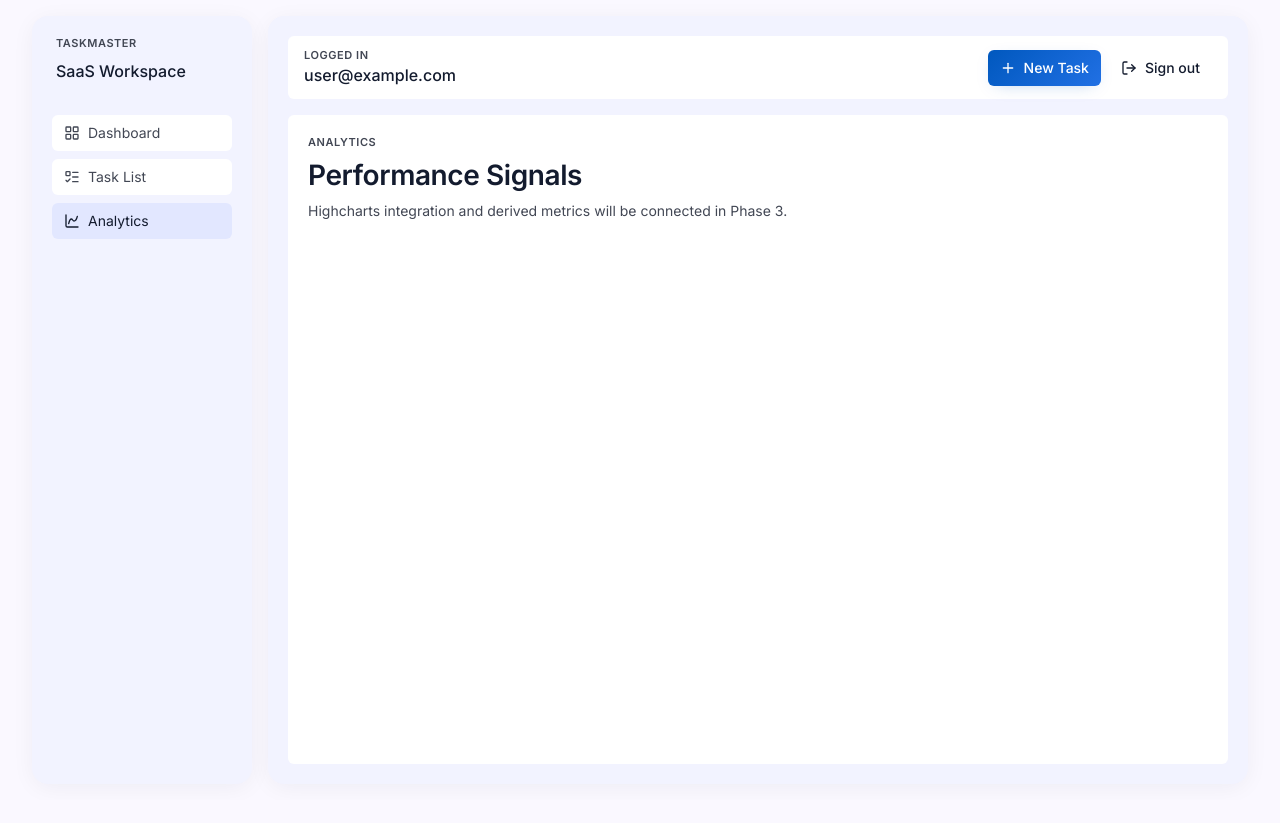
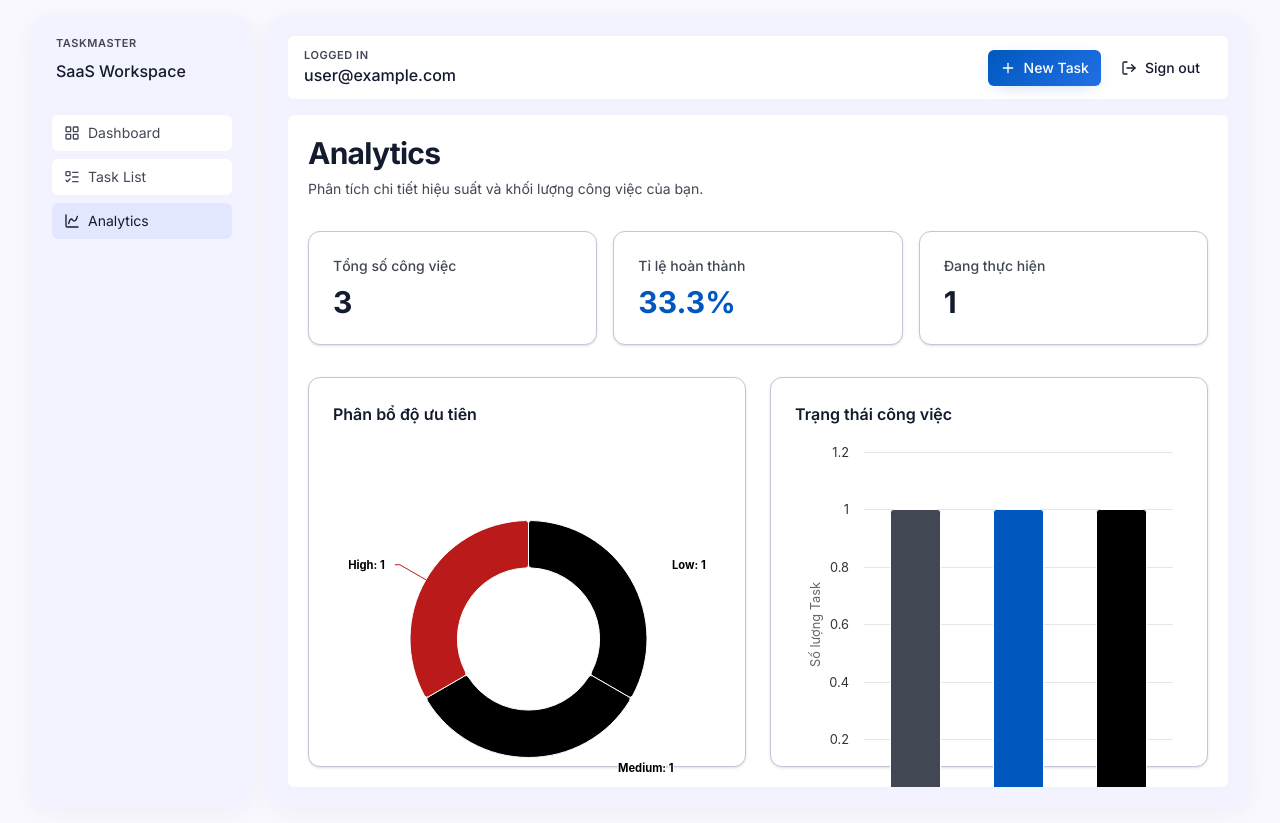
Before and after one commit to hypeaxis/saas-dashboard, a Next.js app: page /analytics in a window 1280 px wide. Before the commit the page ends 800 px from the top, so only its background shows below. Built offline with nearby package versions, Linux system fonts and the light colour scheme; no server answers; sample sign-in values are in the browser's storage.

Commit message:
update analystic page
- hoàn thiện UI cơ bản của trang analytics
- cập nhật thêm deprive atom hỗ trợ lấy thông tin và hiển thị chart

```diff
--- a/src/app/(protected)/analytics/page.tsx
+++ b/src/app/(protected)/analytics/page.tsx
@@ -1,11 +1,141 @@
+"use client";
+
+import React, { useMemo } from "react";
+import { useAtomValue } from "jotai";
+import Highcharts from "highcharts";
+import HighchartsReact from "highcharts-react-official";
+import {
+    tasksAtom,
+    priorityCountsAtom,
+    completionRateAtom,
+    statusCountsAtom,
+} from "src/store/tasks";
+
 export default function AnalyticsPage() {
+
+    const tasks = useAtomValue(tasksAtom);
+    const priorityCounts = useAtomValue(priorityCountsAtom);
+    const statusCounts = useAtomValue(statusCountsAtom);
+    const completionRate = useAtomValue(completionRateAtom);
+
+    const priorityChartOptions = useMemo(() => {
+
+        const priorityLabels: Record<keyof typeof priorityCounts, string> = {
+            low: "Low",
+            medium: "Medium",
+            high: "High",
+        };
+
+        const data = Object.entries(priorityCounts).map(([key, value]) => ({
+        name: priorityLabels[key as keyof typeof priorityLabels],
+        y: value as number,
+
+        color:
+            key === "high" ? "var(--destructive)" :
+            key === "medium" ? "var(--warning)" : "var(--success)",
+        }));
+
+        return {
+        chart: { type: "pie", backgroundColor: "transparent" },
+        title: { text: "" },
+        tooltip: { pointFormat: "<b>{point.y} tasks</b>" },
+        plotOptions: {
+            pie: {
+            innerSize: "60%", // Biến thành Donut chart cho hiện đại
+            dataLabels: { enabled: true, format: "<b>{point.name}</b>: {point.y}" },
+            },
+        },
+        series: [{ name: "Priority", colorByPoint: true, data }],
+        credits: { enabled: false },
+        };
+    }, [priorityCounts]);
+
+    const statusChartOptions = useMemo(() => {
+        return {
+        chart: { type: "column", backgroundColor: "transparent" },
+        title: { text: "" },
+        xAxis: { categories: ["Todo", "In Progress", "Done"] },
+        yAxis: { title: { text: "Số lượng Task" } },
+        series: [
+            {
+            name: "Tasks",
+            data: [
+                { y: statusCounts.todo, color: "var(--muted-foreground)" },
+                { y: statusCounts.doing, color: "var(--primary)" },
+                { y: statusCounts.done, color: "var(--success)" },
+            ],
+            showInLegend: false,
+            },
+        ],
+        credits: { enabled: false },
+        };
+    }, [statusCounts]);
+
+    //  Empty State
+    //   if (tasks.length === 0) {
+    //     return (
+    //       <div className="flex h-[60vh] flex-col items-center justify-center space-y-4 text-center">
+    //         <div className="rounded-full bg-muted p-6">
+    //           <svg className="h-10 w-10 text-muted-foreground" fill="none" viewBox="0 0 24 24" stroke="currentColor">
+    //             <path strokeLinecap="round" strokeLinejoin="round" strokeWidth={2} d="M9 19v-6a2 2 0 00-2-2H5a2 2 0 00-2 2v6a2 2 0 002 2h2a2 2 0 002-2zm0 0V9a2 2 0 012-2h2a2 2 0 012 2v10m-6 0a2 2 0 002 2h2a2 2 0 002-2m0 0V5a2 2 0 012-2h2a2 2 0 012 2v14a2 2 0 01-2 2h-2a2 2 0 01-2-2z" />
+    //           </svg>
+    //         </div>
+    //         <h2 className="text-xl font-semibold">Chưa có dữ liệu phân tích</h2>
+    //         <p className="text-muted-foreground text-sm max-w-sm">
+    //           Hãy tạo thêm một vài công việc ở màn hình Task List để xem các biểu đồ thống kê.
+    //         </p>
+    //       </div>
+    //     );
+    //   }
+
     return (
-        <section className="space-y-4">
-            <div>
-                <p className="label-sm text-muted-foreground">Analytics</p>
-                <h1 className="headline-md mt-2">Performance Signals</h1>
-                <p className="body-md mt-2 text-muted-foreground">Highcharts integration and derived metrics will be connected in Phase 3.</p>
+        <div className="space-y-8">
+        {/* Header */}
+        <div>
+            <h1 className="text-3xl font-bold tracking-tight">Analytics</h1>
+            <p className="text-muted-foreground mt-2 text-sm">
+            Phân tích chi tiết hiệu suất và khối lượng công việc của bạn.
+            </p>
+        </div>
+
+        {/* KPI Cards */}
+        <div className="grid gap-4 md:grid-cols-3">
+            <div className="rounded-xl border border-border bg-card p-6 shadow-sm">
+            <h3 className="text-sm font-medium text-muted-foreground">Tổng số công việc</h3>
+            <p className="mt-2 text-3xl font-bold">{tasks.length}</p>
             </div>
-        </section>
+            <div className="rounded-xl border border-border bg-card p-6 shadow-sm">
+            <h3 className="text-sm font-medium text-muted-foreground">Tỉ lệ hoàn thành</h3>
+            <p className="mt-2 text-3xl font-bold text-primary">
+                {typeof completionRate === "number" ? `${completionRate.toFixed(1)}%` : completionRate}
+            </p>
+            </div>
+            <div className="rounded-xl border border-border bg-card p-6 shadow-sm">
+            <h3 className="text-sm font-medium text-muted-foreground">Đang thực hiện</h3>
+            <p className="mt-2 text-3xl font-bold">
+                {statusCounts.doing}
+            </p>
+            </div>
+        </div>
+
+        {/* Charts Grid */}
+        <div className="grid gap-6 md:grid-cols-2">
+            {/* Priority Donut Chart */}
+            <div className="rounded-xl border border-border bg-card p-6 shadow-sm">
+            <h3 className="mb-4 text-base font-semibold">Phân bổ độ ưu tiên</h3>
+            <div className="h-[300px] w-full">
+                <HighchartsReact highcharts={Highcharts} options={priorityChartOptions} />
+            </div>
+            </div>
+
+            {/* Status Column Chart */}
+            <div className="rounded-xl border border-border bg-card p-6 shadow-sm">
+            <h3 className="mb-4 text-base font-semibold">Trạng thái công việc</h3>
+            <div className="h-[300px] w-full">
+                <HighchartsReact highcharts={Highcharts} options={statusChartOptions} />
+            </div>
+            </div>
+        </div>
+        </div>
     );
 }
--- a/src/store/tasks.ts
+++ b/src/store/tasks.ts
@@ -25,33 +25,6 @@ export const filteredTasksAtom = atom((get) => {
     });
 });
 
-export type PriorityCount = Record<Priority, number>;
-
-export const priorityCountsAtom = atom<PriorityCount>((get) => {
-    const tasks = get(tasksAtom);
-
-    return tasks.reduce<PriorityCount>(
-        (acc, task) => {
-            acc[task.priority] += 1;
-            return acc;
-        },
-        { low: 0, medium: 0, high: 0 }
-    );
-});
-
-export const completionRateAtom = atom<number>((get) => {
-    const tasks = get(tasksAtom);
-
-    if (tasks.length === 0) {
-        return 0;
-    }
-
-    const completed = tasks.filter((task) => task.status === "done").length;
-    const rate = (completed / tasks.length) * 100;
-
-    return Math.round(rate * 100) / 100;
-});
-
 export type TaskModalState = {
     isOpen: boolean;
     editingTaskId: string | null;
@@ -71,3 +44,44 @@ export const deleteConfirmAtom = atom<DeleteConfirmState>({
     isOpen: false,
     taskId: null,
 });
+
+export type PriorityCount = Record<Priority, number>;
+
+export type StatusCount = Record<Status, number>;
+
+export const priorityCountsAtom = atom<PriorityCount>((get) => {
+    const tasks = get(tasksAtom);
+
+    return tasks.reduce<PriorityCount>(
+        (acc, task) => {
+            acc[task.priority] += 1;
+            return acc;
+        },
+        { low: 0, medium: 0, high: 0 }
+    );
+});
+
+export const statusCountsAtom = atom<StatusCount>((get) => {
+    const tasks = get(tasksAtom);
+
+    return tasks.reduce<StatusCount>(
+        (acc, task) => {
+            acc[task.status] += 1;
+            return acc;
+        },
+        { todo: 0, doing: 0, done: 0 }
+    );
+});
+
+export const completionRateAtom = atom<number>((get) => {
+    const tasks = get(tasksAtom);
+
+    if (tasks.length === 0) {
+        return 0;
+    }
+
+    const completed = tasks.filter((task) => task.status === "done").length;
+    const rate = (completed / tasks.length) * 100;
+
+    return Math.round(rate * 100) / 100;
+});
```
